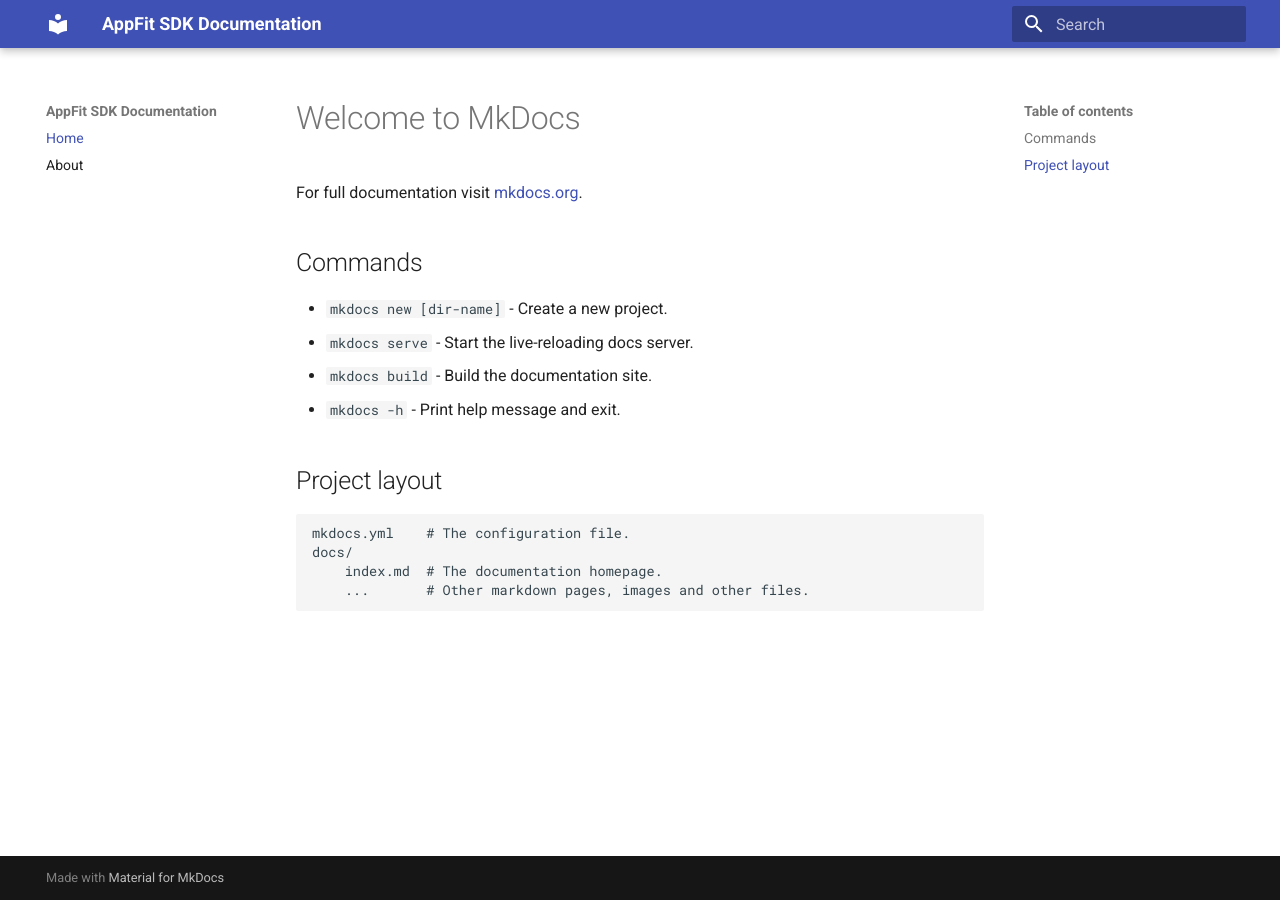
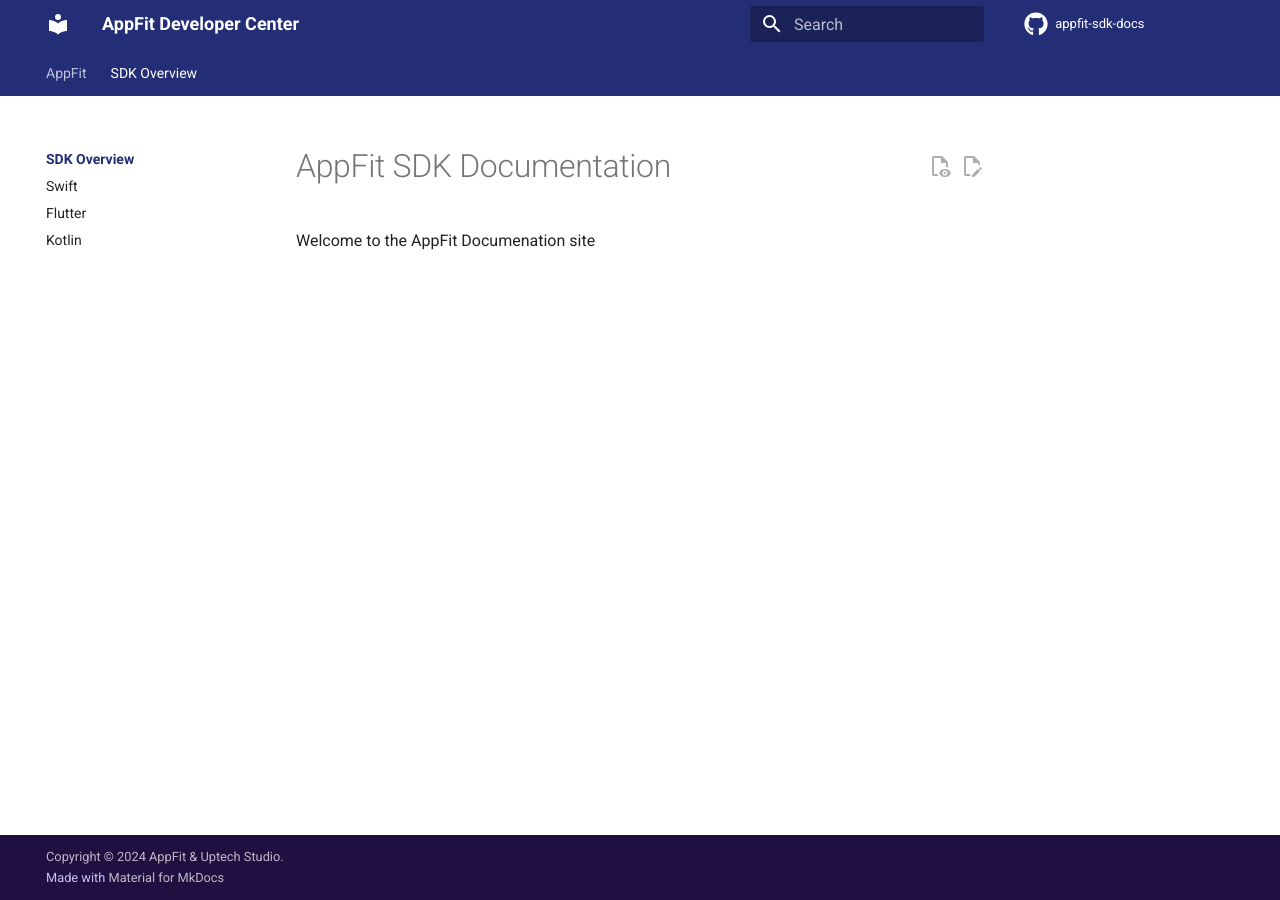
Before and after one commit to uptech/appfit-sdk-docs, an MkDocs documentation site: the page built from docs/index.md, in a window 1280 px wide. Built offline with MkDocs 1.6.1 and Material for MkDocs 9.7.7, drawn with Linux system fonts in a browser that asks for light colours; comment, search, counter and statistics services are not loaded.

Commit message:
Documentation Configuration
This configures everything to follow more of what Amplitude has configured.

```diff
--- a/docs/index.md
+++ b/docs/index.md
@@ -1,17 +1,3 @@
-# Welcome to MkDocs
+# AppFit SDK Documentation
 
-For full documentation visit [mkdocs.org](https://www.mkdocs.org).
-
-## Commands
-
-* `mkdocs new [dir-name]` - Create a new project.
-* `mkdocs serve` - Start the live-reloading docs server.
-* `mkdocs build` - Build the documentation site.
-* `mkdocs -h` - Print help message and exit.
-
-## Project layout
-
-    mkdocs.yml    # The configuration file.
-    docs/
-        index.md  # The documentation homepage.
-        ...       # Other markdown pages, images and other files.
+Welcome to the AppFit Documenation site
--- /dev/null
+++ b/docs/stylesheets/extra.css
@@ -0,0 +1,14 @@
+:root {
+    /* General Colors */
+    --md-primary-fg-color: #242E77;
+    --md-primary-fg-color--light: #ECB7B7;
+    --md-primary-fg-color--dark: #0f4f73;
+    --md-accent-fg-color: #2f1761;
+    --md-accent-bg-color: #fff;
+    --md-accent-bg-color--light: #f5d9e1;
+    --banner-bg-color: #2f1761;
+    --md-footer-bg-color: #2f1761;
+    --md-footer-fg-color--lighter: #c9c2f5;
+    --heading-color: #3d3d3d;
+    --boxes-background: #f3f3f3;
+}
--- a/mkdocs.yml
+++ b/mkdocs.yml
@@ -1,12 +1,41 @@
-site_name: AppFit SDK Documentation
-site_url: https://documentation.appfit.io/
+# Project information
+site_name: AppFit Developer Center
+site_url: https://developer.appfit.io
+site_author: AppFit
+site_description: >-
+    Developer resources for AppFit analytics platform.
+
+# Repository
+repo_name: appfit-sdk-docs
+repo_url: https://github.com/uptech/appfit-sdk-docs
+edit_uri: edit/main/docs/
+
+# Copyright
+copyright: Copyright &copy; 2024 AppFit &amp; Uptech Studio.
 
 nav:
-  - Home: index.md
-  - About: about.md
+  - AppFit: 'https://appfit.io/'
+  - SDK Overview:
+    - Overview: index.md
+    - Swift: swift/index.md
+    - Flutter: flutter/index.md
+    - Kotlin: kotlin/index.md
 
+# Configuration
 theme:
   name: material
+  # custom_dir: overrides
+  icon:
+    repo: fontawesome/brands/github
+
+  # Static files
+  # static_templates:
+  #   - 404.html
+
+  # Don't include MkDocs' JavaScript
+  include_search_page: false
+  search_index_only: true
+
   highlightjs: true
   hljs_languages:
     - swift
@@ -14,3 +43,76 @@ theme:
     - kotlin
     - javascript
     - typescript
+
+  language: en
+  features:
+    - content.code.copy # enables code copy to clipboard feature
+    - content.action.edit # adds edit icon to pages
+    - content.action.view # adds view page source icon to pages
+    #- announce.dismiss # this feature is perenially buggy, so keep it disabled unless necessary.
+    - content.code.annotate # enables code annotation feature
+    - content.tooltips #enables enhanced tooltips
+    - content.tabs.link #links tabs with the same name, so when one is clicked, the others on the same page focus on matching tabs
+    # - header.autohide
+    # - navigation.expand # expands everything in nav. Not enabled intentionally it's really overwhelming.
+    - navigation.instant #makes site act like a SPA. Preserves search index on navigation and saves a bunch of time. Keeps site snappy.
+    - navigation.path # enables breadcrumbs
+    - navigation.indexes # enables attaching a page to section head: the "index" pages
+    - navigation.sections # top-level sections are rendered in groups in the sidebar
+    - navigation.tabs # adds the top level menu tabs in the header bar.
+    # - navigation.tabs.sticky
+    - navigation.top # back to top button
+    - navigation.tracking # URL in the address bar is automatically updated with the active anchor as highlighted in the table of contents.
+    - search.highlight # highlights search term on page
+    - search.share # allows users to share a deeplink to search results
+    - search.suggest # enables search suggestions
+    # - toc.integrate #this is a really noisy feature. Disabled intentionally.
+
+extra_css:
+  - stylesheets/extra.css # Amplitude Styles
+
+
+plugins:
+  - search # the search plugin
+  - git-revision-date-localized # enables the git revision date functionality, compatible with macros plugin
+
+# Extensions
+# When you add or change an extension here, mirror changes in insiders.mkdocs.yml.
+markdown_extensions:
+  # - admonition # enables 'callout' boxes
+  - abbr # Enables the ability to add a small tooltip to an element, by wrapping it with an abbr tag. Only plain text (no markup) is supported. Use with the "abbreviations" includes file
+  - attr_list # Enables adding HTML attributes and CSS classes to almost every Markdown inline- and block-level element with a special syntax.
+  - def_list # Enables definition lists (more commonly known as description lists – dl in HTML. https://squidfunk.github.io/mkdocs-material/reference/lists/#using-definition-lists
+  - footnotes # Enables adding inline syntax to create footnotes
+  - meta # enables page metadata
+  - md_in_html # enables writing Markdown inside of HTML. Required for Grids and a few other features.
+  - tables # Enables Markdown tables
+  - toc: # configures the page TOC (righ-side navigation)
+      permalink: true
+      title: "On this page"
+      toc_depth: 3
+      permalink_title: Link to this section
+  - pymdownx.arithmatex: # preserves LaTeX math equations for use with MathJax
+      generic: true
+  - pymdownx.betterem: # improves the detection of Markup to emphasize text with special characters (bold and italic text)
+      smart_enable: all
+  - pymdownx.caret # Enables superscripts
+  - pymdownx.details # Enables collapsible admonitions
+  - pymdownx.highlight: # Enables code block syntax highlighting
+      #anchor_linenums: true
+      use_pygments: true
+  - pymdownx.inlinehilite # Enables syntax highlighting of inline code blocks
+  - pymdownx.keys # Enables inline key display
+  - pymdownx.mark # used with carat and tilde to allow marking content (https://squidfunk.github.io/mkdocs-material/reference/formatting/#highlighting-text)
+  - pymdownx.snippets # Enables snippets (content reuse)
+  - pymdownx.smartsymbols # Enables converting some sequences of characters into their corresponding symbols
+  - pymdownx.superfences: # Enables nestable codeblocks
+      custom_fences:
+        - name: mermaid
+          class: mermaid
+          format: !!python/name:pymdownx.superfences.fence_code_format
+  - pymdownx.tabbed: # Enables content tabs
+      alternate_style: true
+  - pymdownx.tasklist: # Enables task lists
+      custom_checkbox: true
+  - pymdownx.tilde # enables strikthrough (<del> tags) and subscripts https://facelessuser.github.io/pymdown-extensions/extensions/tilde/
```
Also changed, not shown: README.md (+2 -12 lines), requirements.txt (added, +27 -0 lines), docs/flutter/index.md (added), docs/kotlin/index.md (added), docs/swift/index.md (added), 1 other file.
